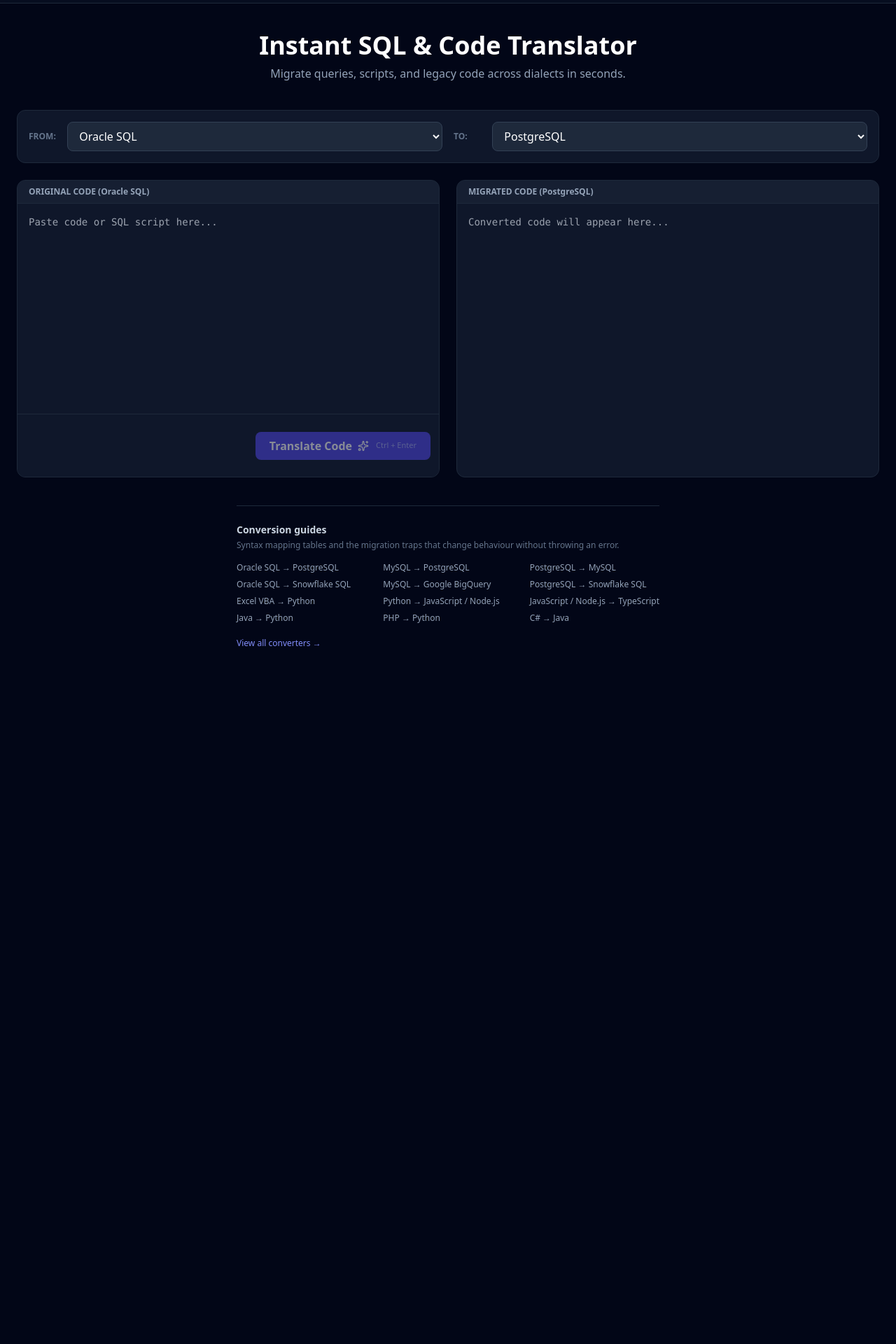
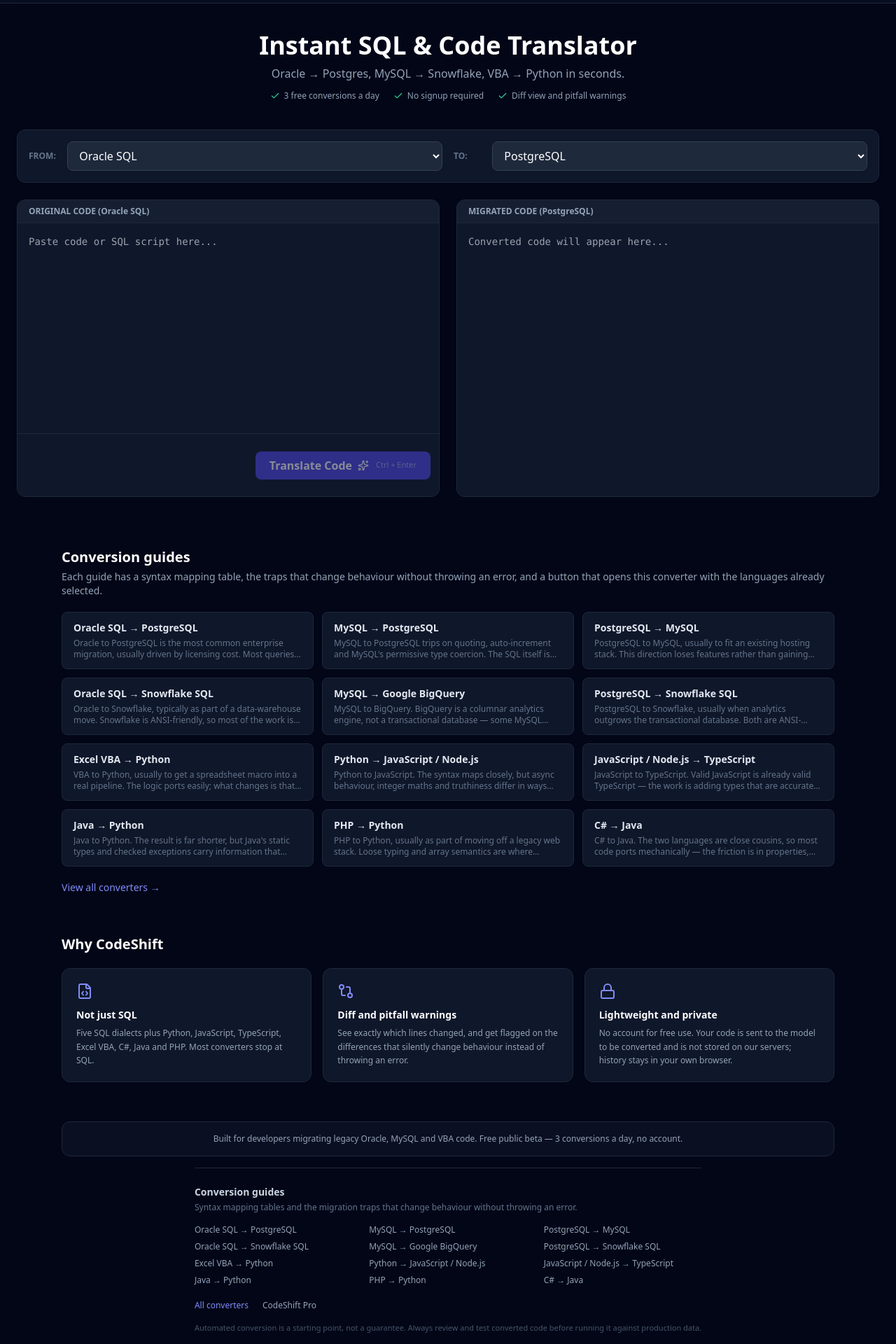
Before and after one commit to nnamdimichael020-wq/code-migrator, a Next.js app: page / in a window 1280 px wide. Shown: the part 60-1980 px from the top of the page at 70% size. Before the commit the page ends 1037 px from the top, so only its background shows below. Built offline with nearby package versions, Linux system fonts and the light colour scheme.

Commit message:
Update page.js

```diff
--- a/app/page.js
+++ b/app/page.js
@@ -348,8 +348,22 @@
             Instant SQL & Code Translator
           </h1>
           <p className="mt-2 text-slate-400">
-            Migrate queries, scripts, and legacy code across dialects in seconds.
+            Oracle → Postgres, MySQL → Snowflake, VBA → Python in seconds.
           </p>
+          <ul className="mt-3 flex flex-wrap items-center justify-center gap-x-5 gap-y-2 text-xs text-slate-400">
+            <li className="flex items-center gap-1.5">
+              <Check className="w-3.5 h-3.5 text-emerald-400" />
+              {DAILY_LIMIT} free conversions a day
+            </li>
+            <li className="flex items-center gap-1.5">
+              <Check className="w-3.5 h-3.5 text-emerald-400" />
+              No signup required
+            </li>
+            <li className="flex items-center gap-1.5">
+              <Check className="w-3.5 h-3.5 text-emerald-400" />
+              Diff view and pitfall warnings
+            </li>
+          </ul>
         </div>
         <div className="grid grid-cols-1 md:grid-cols-2 gap-4 items-center bg-slate-900 p-4 rounded-xl border border-slate-800">
           <div className="flex items-center gap-3">
@@ -590,6 +604,71 @@
           </div>
         )}
       </main>
+      <section className="max-w-6xl w-full mx-auto px-6 pt-12">
+        <h2 className="text-xl font-bold text-white">Conversion guides</h2>
+        <p className="mt-1 text-sm text-slate-400">
+          Each guide has a syntax mapping table, the traps that change behaviour without
+          throwing an error, and a button that opens this converter with the languages
+          already selected.
+        </p>
+        <div className="mt-5 grid grid-cols-1 sm:grid-cols-2 lg:grid-cols-3 gap-3">
+          {PAIRS.map((p) => (
+            <Link
+              key={p.slug}
+              href={`/convert/${p.slug}`}
+              className="group bg-slate-900 border border-slate-800 hover:border-indigo-600 rounded-lg px-4 py-3 transition"
+            >
+              <div className="text-sm font-semibold text-slate-200 group-hover:text-white">
+                {p.source} → {p.target}
+              </div>
+              <div className="mt-1 text-xs text-slate-500 line-clamp-2">{p.blurb}</div>
+            </Link>
+          ))}
+        </div>
+        <Link
+          href="/convert"
+          className="inline-block mt-5 text-sm font-medium text-indigo-400 hover:text-indigo-300 transition"
+        >
+          View all converters →
+        </Link>
+      </section>
+      <section className="max-w-6xl w-full mx-auto px-6 pt-14">
+        <h2 className="text-xl font-bold text-white">Why CodeShift</h2>
+        <div className="mt-5 grid grid-cols-1 md:grid-cols-3 gap-4">
+          <div className="bg-slate-900 border border-slate-800 rounded-xl p-5">
+            <FileCode className="w-6 h-6 text-indigo-400" />
+            <h3 className="mt-3 text-sm font-semibold text-white">Not just SQL</h3>
+            <p className="mt-1.5 text-xs text-slate-400 leading-relaxed">
+              Five SQL dialects plus Python, JavaScript, TypeScript, Excel VBA, C#, Java
+              and PHP. Most converters stop at SQL.
+            </p>
+          </div>
+          <div className="bg-slate-900 border border-slate-800 rounded-xl p-5">
+            <GitCompare className="w-6 h-6 text-indigo-400" />
+            <h3 className="mt-3 text-sm font-semibold text-white">Diff and pitfall warnings</h3>
+            <p className="mt-1.5 text-xs text-slate-400 leading-relaxed">
+              See exactly which lines changed, and get flagged on the differences that
+              silently change behaviour instead of throwing an error.
+            </p>
+          </div>
+          <div className="bg-slate-900 border border-slate-800 rounded-xl p-5">
+            <Lock className="w-6 h-6 text-indigo-400" />
+            <h3 className="mt-3 text-sm font-semibold text-white">Lightweight and private</h3>
+            <p className="mt-1.5 text-xs text-slate-400 leading-relaxed">
+              No account for free use. Your code is sent to the model to be converted and
+              is not stored on our servers; history stays in your own browser.
+            </p>
+          </div>
+        </div>
+      </section>
+      <section className="max-w-6xl w-full mx-auto px-6 pt-14">
+        <div className="bg-slate-900/60 border border-slate-800 rounded-xl px-5 py-4 text-center">
+          <p className="text-xs text-slate-400">
+            Built for developers migrating legacy Oracle, MySQL and VBA code.
+            Free public beta — {DAILY_LIMIT} conversions a day, no account.
+          </p>
+        </div>
+      </section>
       <footer className="max-w-6xl mx-auto px-4 pb-12 pt-4">
         <div className="border-t border-slate-800 pt-6">
           <h2 className="text-sm font-semibold text-slate-300 mb-1">
@@ -610,12 +689,25 @@
               </Link>
             ))}
           </div>
-          <Link
-            href="/convert"
-            className="inline-block mt-5 text-xs font-medium text-indigo-400 hover:text-indigo-300 transition"
-          >
-            View all converters →
-          </Link>
+          <div className="mt-5 flex flex-wrap items-center gap-x-5 gap-y-2">
+            <Link
+              href="/convert"
+              className="text-xs font-medium text-indigo-400 hover:text-indigo-300 transition"
+            >
+              All converters
+            </Link>
+            <button
+              type="button"
+              onClick={() => setShowPaywall(true)}
+              className="text-xs font-medium text-slate-400 hover:text-white transition"
+            >
+              CodeShift Pro
+            </button>
+          </div>
+          <p className="mt-4 text-[11px] text-slate-600">
+            Automated conversion is a starting point, not a guarantee. Always review and
+            test converted code before running it against production data.
+          </p>
         </div>
       </footer>
       {showPaywall && (
```
